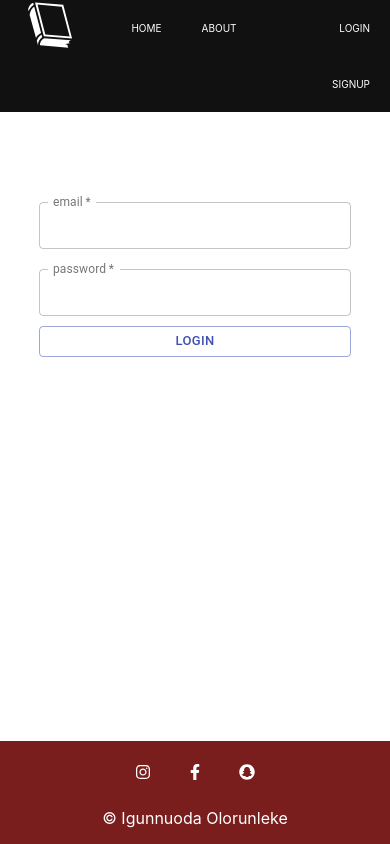
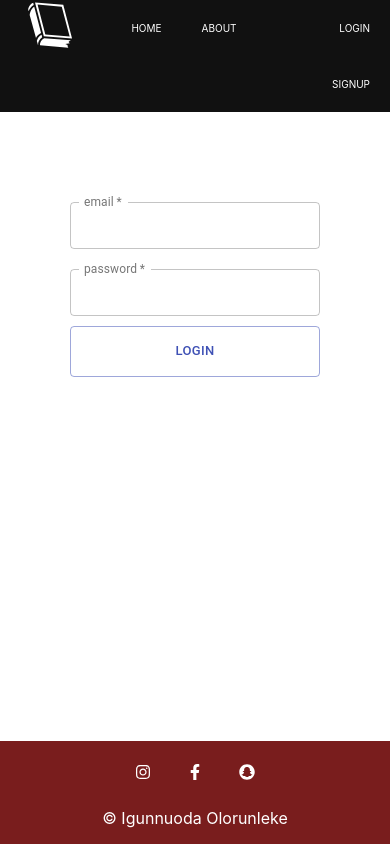
Before and after one commit to lekesmile/BookStore, a React (Create React App) app in the folder client/: page /login in a window 390 px wide. Built offline with nearby package versions, Linux system fonts and the light colour scheme; a web font is replaced by a local one.

Commit message:
formstyles

```diff
--- a/client/src/App.css
+++ b/client/src/App.css
@@ -86,6 +86,9 @@
 }
 Form {
   width: 50%;
+  margin: 0 auto;
+}
+form {
   margin: 0 auto;
 }
 .FormBookH3 {
@@ -242,7 +245,13 @@ li a:hover {
   text-transform: uppercase;
   display: inline-block;
 }
-
+.MuiButton-label {
+  padding: 10px !important;
+}
+.MuiOutlinedInput-input {
+  padding: 14px 120px !important;
+  margin: 0 auto;
+}
 /* .login-div {
   color: "white";
   width: "15%";
@@ -261,7 +270,11 @@ li a:hover {
     margin: 80px auto;
     height: 250px;
   }
-
+  .saveForm {
+    margin: 0 auto;
+    display: flex;
+    flex-direction: column;
+  }
   .title {
     font-family: "Piedra", cursive;
     font-size: 400%;
@@ -293,18 +306,23 @@ li a:hover {
   }
   Form {
     width: 100%;
+    margin: 0 auto;
   }
   .MuiOutlinedInput-input {
     padding: 14px 120px !important;
     margin: 0 auto;
   }
   .MuiButton-outlined {
-    width: 80% !important;
+    width: 100% !important;
+    justify-content: center;
+    display: flex !important;
+    flex-direction: column;
+    align-items: center;
   }
   .btn-folder {
     display: flex;
     justify-content: center;
-    width: 100%;
+    width: 80%;
     margin: 0 auto !important;
   }
   .login-div {
@@ -313,12 +331,10 @@ li a:hover {
     display: "flex";
     float: "right";
   }
+  .MuiTextField-root {
+    width: 100%;
+  }
+  form {
+    width: 80%;
+  }
 }
-/* @media screen and (max-width: 700px) {
-  .formDiv {
-    display: flex;
-    width: 100%;
-    margin: 120px auto;
-    height: 250px;
-  }
-} */
```
